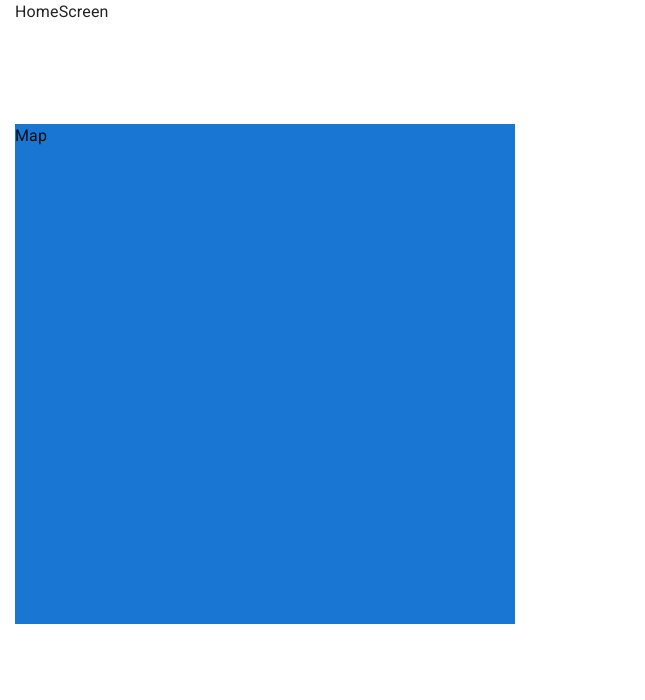
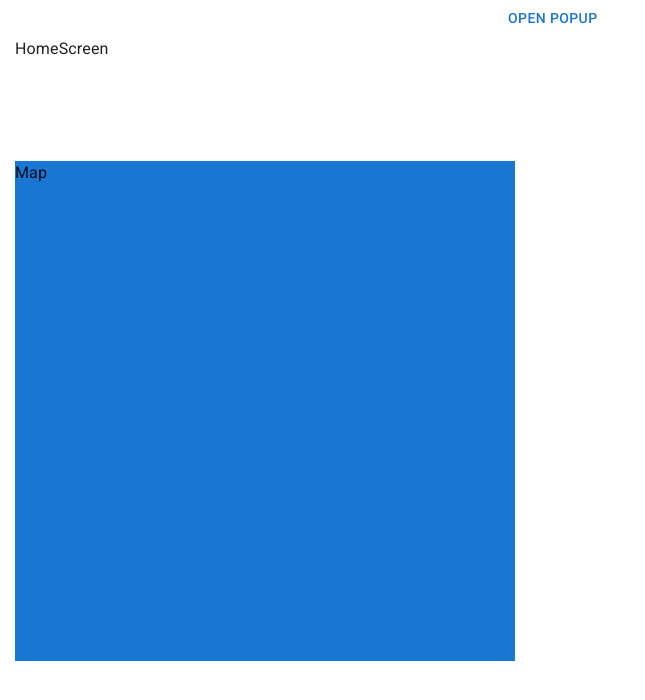
Before and after one commit to IT-Academy-Social-Projects-KRV/MapUA, a React (Create React App) app in the folder frontend/: page / in a window 1280 px wide. Shown: the top 700 px of the page, without its empty margins (0-645 px from the left). Built offline with nearby package versions, Linux system fonts and the light colour scheme.

Commit message:
big popup

```diff
--- /dev/null
+++ b/frontend/src/components/big popup/index.tsx
@@ -0,0 +1,25 @@
+import * as React from 'react';
+import { Drawer } from '@mui/material';
+import Box from '@mui/material/Box';
+
+export default function BigPopup(props: any) {
+  const { isOpen, togleClose } = props;
+
+  const fon: any = true;
+
+  return (
+    <div>
+      <Drawer
+        sx={{ height: 100 }}
+        anchor="left"
+        hideBackdrop={fon}
+        open={isOpen}
+        onClose={togleClose}
+      >
+        <Box sx={{ width: 400, backgroundColor: '#757ce8', mt: 50 }}>
+          <h2>Location</h2>
+        </Box>
+      </Drawer>
+    </div>
+  );
+}
--- a/frontend/src/screens/HomeScreen.tsx
+++ b/frontend/src/screens/HomeScreen.tsx
@@ -1,13 +1,23 @@
+import * as React from 'react';
 import { Container } from '@mui/material';
 import Map from 'components/Map';
-import React from 'react';
+import BigPopup from 'components/big popup/index';
+import Button from '@mui/material/Button';
 
 function HomeScreen() {
+  const [isOpen, setIsopen] = React.useState(false);
   return (
-    <Container>
-      HomeScreen
-      <Map />
-    </Container>
+    <div>
+      <BigPopup isOpen={isOpen} togleClose={() => setIsopen(false)} />
+      <Button variant="text" onClick={() => setIsopen(true)} sx={{ ml: 100 }}>
+        Open Popup
+      </Button>
+
+      <Container onClick={() => setIsopen(false)}>
+        HomeScreen
+        <Map />
+      </Container>
+    </div>
   );
 }
 
```
